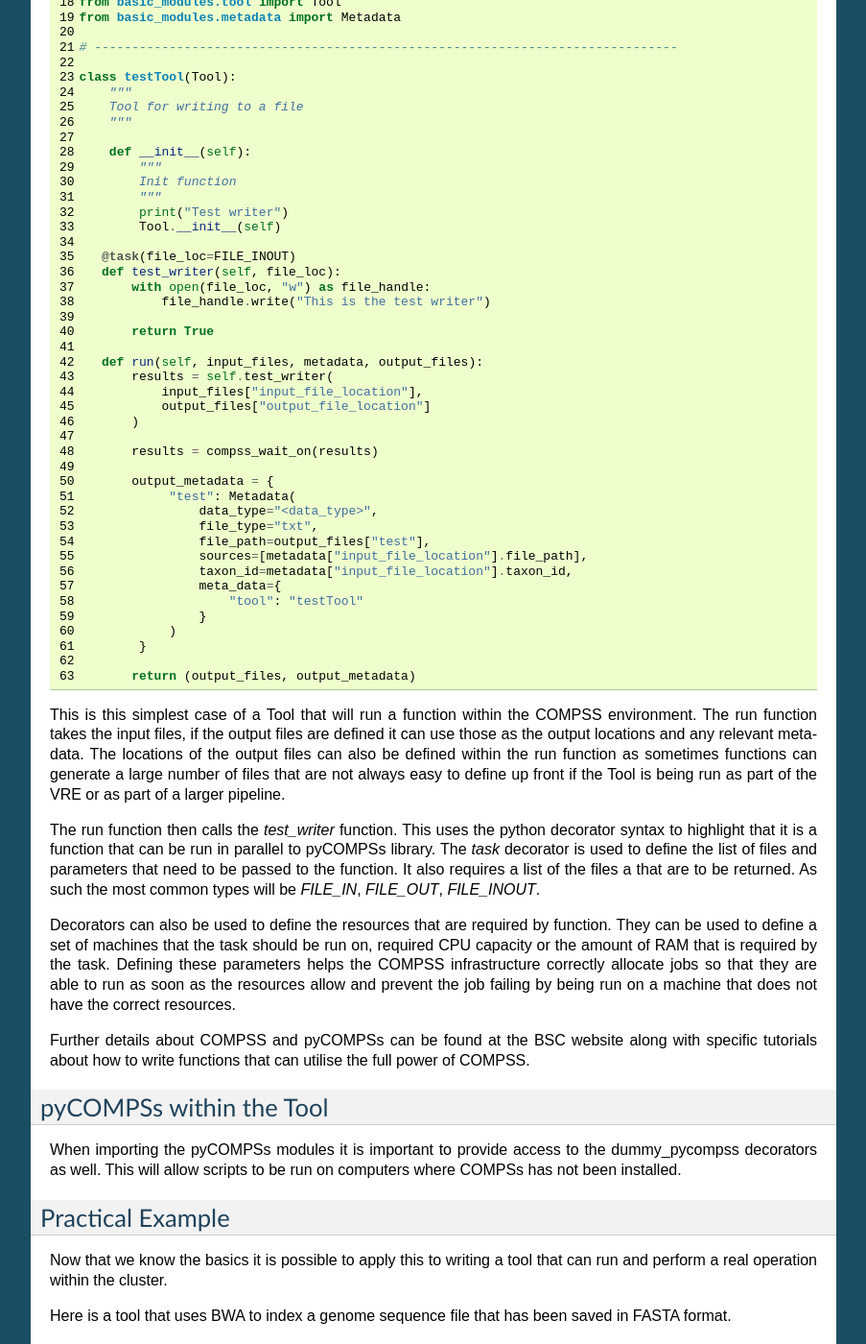
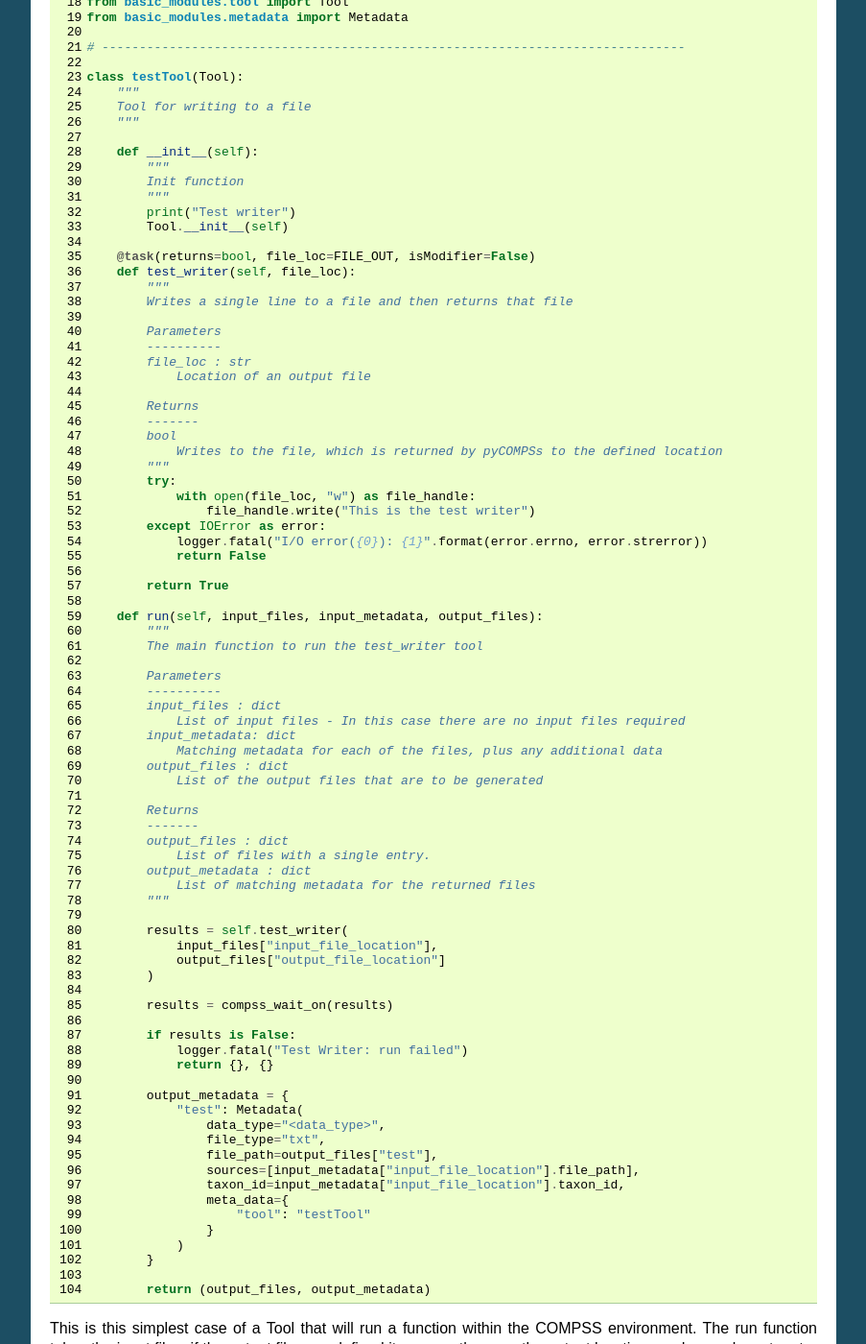
Before and after one commit to Multiscale-Genomics/mg-docs, a Sphinx documentation site: the page built from docs/howto/howto_tool.rst, in a window 1280 px wide and 1400 px high, scrolled down 853 px. Shown: the whole window at 96% size, without its empty margins (198-1101 px from the left). Built offline with Sphinx 7.4.7, drawn with Linux system fonts in a browser that asks for light colours; some of the changed text lies outside the part shown.

Commit message:
Updates to examples and text to bring it inline with the current standard

```diff
--- a/docs/howto/howto_logging.rst
+++ b/docs/howto/howto_logging.rst
@@ -16,7 +16,7 @@
 HOWTO - Logging
 ===============
 
-As the workflows and tools with the MuG VRE environment run wthout the terminal returning to the user it is important to have a way to communicate to the user that is an error with the workflow. As the code is run within a cluster the text that is printed to screen wont be returned to the user. Within the Tool API a logging interface has been implemented
+As the pipelines and tools with the MuG VRE environment run wthout the terminal returning to the user it is important to have a way to communicate to the user that is an error with the pipeline. As the code is run within a cluster the text that is printed to screen wont be returned to the user. Within the Tool API a logging interface has been implemented
 
 Levels of Logging
 -----------------
@@ -53,4 +53,4 @@ To add elements to the log can be implemented by:
 
    logger.info("Processing Text")
 
-This logging has been implemented within the `mg-process-test <https://github.com/Multiscale-Genomics/mg-process-test>`_ repository within the process_test.py and within the testTool.py scripts. There is no logging within the @task as from this it is possible to return an actual object that can then be checked by the run() function to determine the correct error to return to the main workflow.
+This logging has been implemented within the `mg-process-test <https://github.com/Multiscale-Genomics/mg-process-test>`_ repository within the process_test.py and within the testTool.py scripts. There is no logging within the @task as from this it is possible to return an actual object that can then be checked by the run() function to determine the correct error to return to the main pipeline.
--- a/docs/howto/howto_pipeline.rst
+++ b/docs/howto/howto_pipeline.rst
@@ -114,7 +114,7 @@ There are 2 ways of calling this function, either directly from another program
        logger.info("1. Instantiate and launch the App")
        from apps.jsonapp import JSONApp
        app = JSONApp()
-       result = app.launch(process_genome,
+       result = app.launch(process_test,
                            config,
                            in_metadata,
                            out_metadata)
--- a/docs/howto/howto_tool.rst
+++ b/docs/howto/howto_tool.rst
@@ -71,35 +71,76 @@ This is a test tool that takes an input file, writes some text to it and then re
            print("Test writer")
            Tool.__init__(self)
 
-      @task(file_loc=FILE_INOUT)
-      def test_writer(self, file_loc):
-          with open(file_loc, "w") as file_handle:
-              file_handle.write("This is the test writer")
+       @task(returns=bool, file_loc=FILE_OUT, isModifier=False)
+       def test_writer(self, file_loc):
+           """
+           Writes a single line to a file and then returns that file
 
-          return True
+           Parameters
+           ----------
+           file_loc : str
+               Location of an output file
 
-      def run(self, input_files, metadata, output_files):
-          results = self.test_writer(
-              input_files["input_file_location"],
-              output_files["output_file_location"]
-          )
+           Returns
+           -------
+           bool
+               Writes to the file, which is returned by pyCOMPSs to the defined location
+           """
+           try:
+               with open(file_loc, "w") as file_handle:
+                   file_handle.write("This is the test writer")
+           except IOError as error:
+               logger.fatal("I/O error({0}): {1}".format(error.errno, error.strerror))
+               return False
 
-          results = compss_wait_on(results)
+           return True
 
-          output_metadata = {
+       def run(self, input_files, input_metadata, output_files):
+           """
+           The main function to run the test_writer tool
+
+           Parameters
+           ----------
+           input_files : dict
+               List of input files - In this case there are no input files required
+           input_metadata: dict
+               Matching metadata for each of the files, plus any additional data
+           output_files : dict
+               List of the output files that are to be generated
+
+           Returns
+           -------
+           output_files : dict
+               List of files with a single entry.
+           output_metadata : dict
+               List of matching metadata for the returned files
+           """
+
+           results = self.test_writer(
+               input_files["input_file_location"],
+               output_files["output_file_location"]
+           )
+
+           results = compss_wait_on(results)
+
+           if results is False:
+               logger.fatal("Test Writer: run failed")
+               return {}, {}
+
+           output_metadata = {
                "test": Metadata(
                    data_type="<data_type>",
                    file_type="txt",
                    file_path=output_files["test"],
-                   sources=[metadata["input_file_location"].file_path],
-                   taxon_id=metadata["input_file_location"].taxon_id,
+                   sources=[input_metadata["input_file_location"].file_path],
+                   taxon_id=input_metadata["input_file_location"].taxon_id,
                    meta_data={
                        "tool": "testTool"
                    }
                )
            }
 
-          return (output_files, output_metadata)
+           return (output_files, output_metadata)
 
 This is this simplest case of a Tool that will run a function within the COMPSS environment. The run function takes the input files, if the output files are defined it can use those as the output locations and any relevant metadata. The locations of the output files can also be defined within the run function as sometimes functions can generate a large number of files that are not always easy to define up front if the Tool is being run as part of the VRE or as part of a larger pipeline.
 
@@ -137,6 +178,8 @@ The run function takes the input FASTA file, from this is generates a list of th
    import sys
    import tarfile
 
+   from utils import logger
+
    try:
        if hasattr(sys, '_run_from_cmdl') is True:
            raise ImportError
@@ -144,12 +187,12 @@ The run function takes the input FASTA file, from this is generates a list of th
        from pycompss.api.task import task
        from pycompss.api.api import compss_wait_on
    except ImportError:
-       print("[Warning] Cannot import \"pycompss\" API packages.")
-       print("          Using mock decorators.")
+       logger.warn("[Warning] Cannot import \"pycompss\" API packages.")
+    logger.warn("          Using mock decorators.")
 
-       from dummy_pycompss import FILE_IN, FILE_OUT
-       from dummy_pycompss import task
-       from dummy_pycompss import compss_wait_on
+    from utils.dummy_pycompss import FILE_IN, FILE_OUT # pylint: disable=ungrouped-imports
+    from utils.dummy_pycompss import task # pylint: disable=ungrouped-imports
+    from utils.dummy_pycompss import compss_wait_on # pylint: disable=ungrouped-imports
 
    from basic_modules.tool import Tool
    from basic_modules.metadata import Metadata
```
Also changed, not shown: docs/howto/index.rst (+10 -10 lines).
